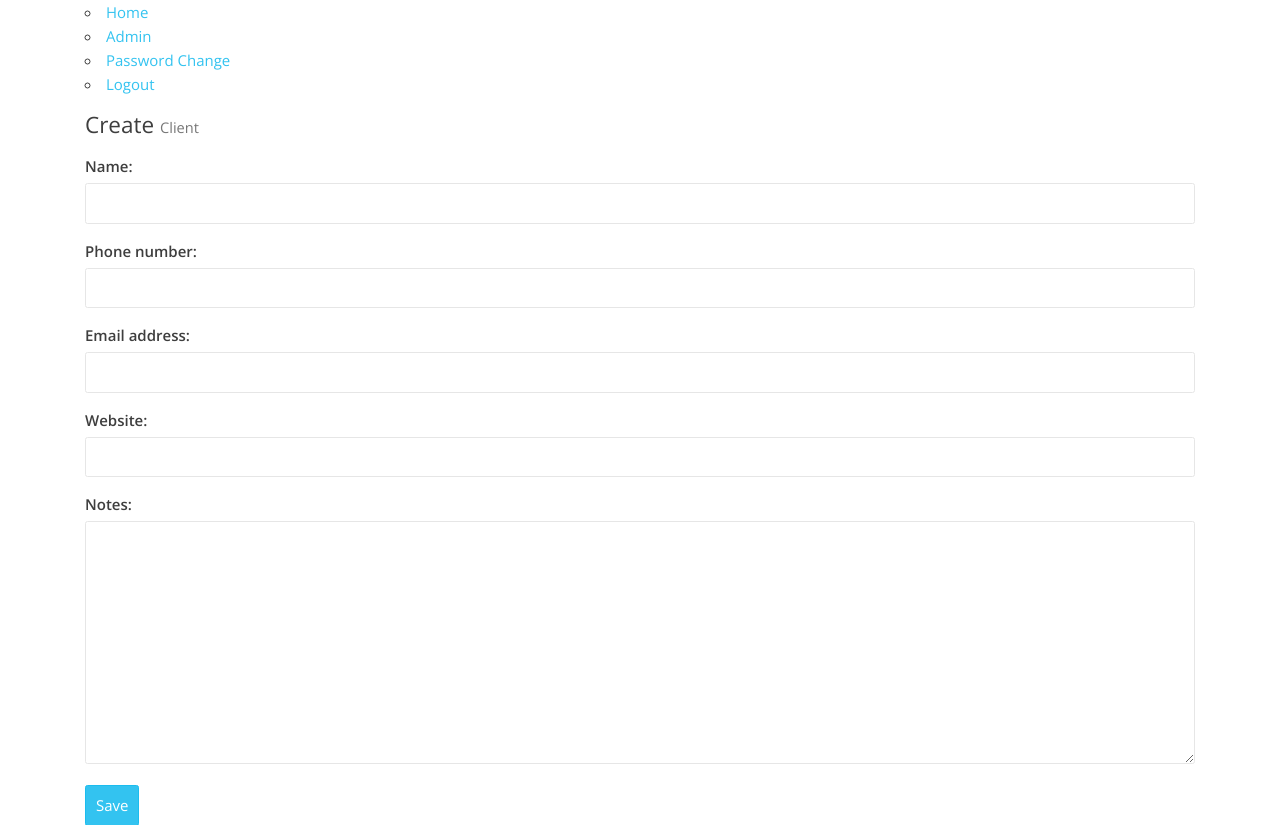
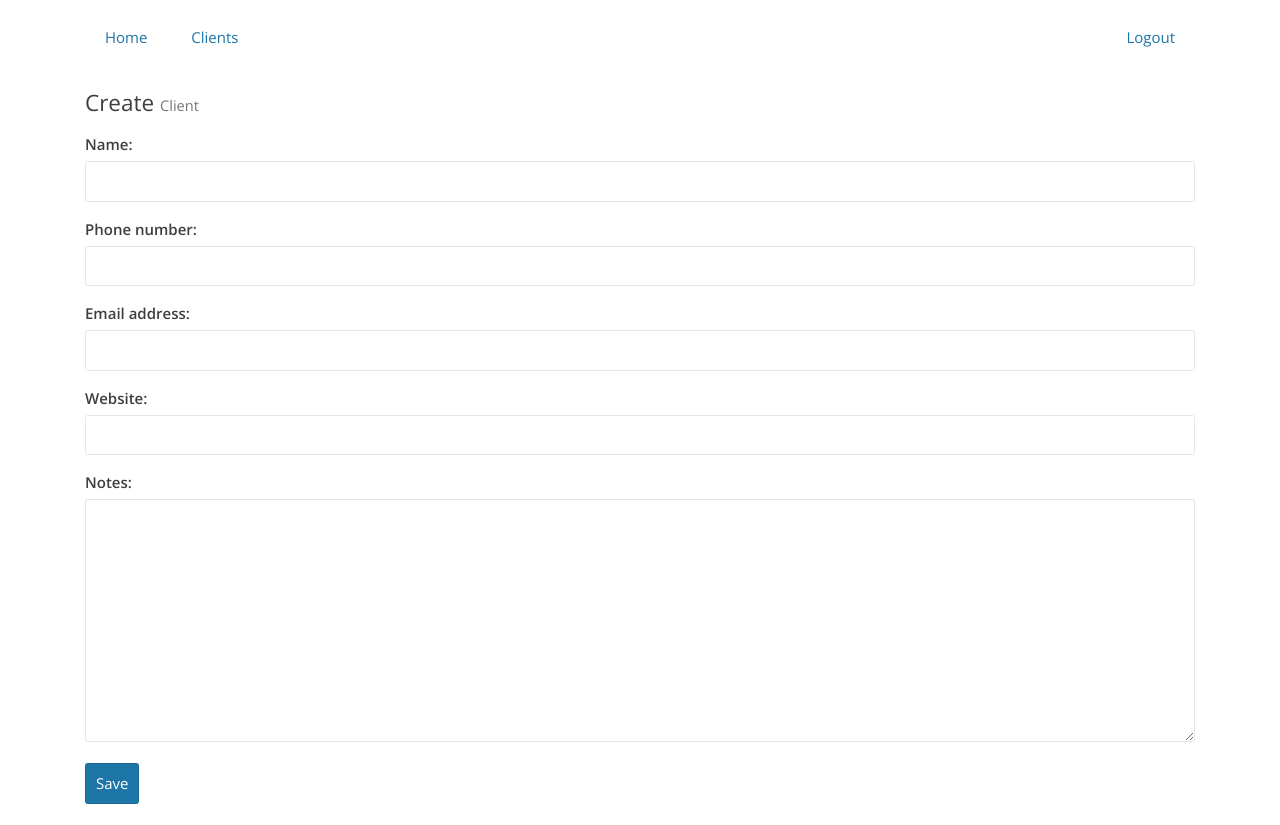
Before and after one commit to bigmassa/task-management, a Django app: page /wip/clients/create/ in a window 1280 px wide. Shown: the top 825 px of the page. After the commit the page ends 804 px from the top, so only its background shows below. Run offline with Django 3.2, Linux system fonts and the light colour scheme; the visitor is signed in with stand-in values (Sample User, id 1); parts of the project's set-up code (start-up, migrations or seed data) failed here and were passed over.

Commit message:
added header links

```diff
--- a/static/scss/_variables.scss
+++ b/static/scss/_variables.scss
@@ -6,5 +6,11 @@
 $code-font-family:              'Inconsolata', monospace;
 
 
+// Colours
+$colors: (
+        "primary":              rgb(30, 117, 168),
+);
+
+
 // forms
 $input-use-full-width:          true;
--- a/static/scss/karma.scss
+++ b/static/scss/karma.scss
@@ -10,6 +10,7 @@
 /* add your custom modules here */
 @import "fontello/css/fontello";
 @import "module/form";
+@import "module/header";
 
 /* karma-css utilities */
 @import "node_modules/karma-css/scss/utilities";
--- /dev/null
+++ b/static/scss/module/_header.scss
@@ -0,0 +1,21 @@
+// Header
+// -----------------------------------------
+
+header {
+  margin-bottom: $generic-margin-bottom;
+  padding: 1.5rem 0;
+}
+
+header .nav {
+  list-style-type: none;
+  margin: 0;
+
+  li {
+    display: inline-block;
+  }
+
+  li a {
+    display: block;
+    padding: 1rem 2rem;
+  }
+}
--- a/templates/partials/header.html
+++ b/templates/partials/header.html
@@ -1,19 +1,10 @@
 {% load i18n %}
 <header>
     <div class="container">
-        <ul>
-            <li>
-                <a href="/">{% trans 'Home' %}</a>
-            </li>
-            {% if user.is_authenticated %}
-                {% if user.is_staff %}
-                    <li><a href="{% url 'admin:index' %}">{% trans 'Admin' %}</a></li>
-                {% endif %}
-                <li><a href="{% url 'password_change' %}">{% trans 'Password Change' %}</a></li>
-                <li><a href="{% url 'logout' %}">{% trans 'Logout' %}</a></li>
-            {% else %}
-                <li><a href="{% url 'login' %}">{% trans 'Login' %}</a></li>
-            {% endif %}
+        <ul class="nav">
+            <li><a href="/">{% trans 'Home' %}</a></li>
+            <li><a href="{% url 'wip:client-list' %}">{% trans 'Clients' %}</a></li>
+            <li class="pull-right"><a href="{% url 'logout' %}">{% trans 'Logout' %}</a></li>
         </ul>
     </div>
 </header>
--- a/wip/templates/wip/client_confirm_delete.html
+++ b/wip/templates/wip/client_confirm_delete.html
@@ -20,7 +20,7 @@
             <form method="post" novalidate>
                 {% csrf_token %}
                 {{ form }}
-                <a class="button" href="{{ object.get_absolute_url }}">{% trans 'Cancel' %}</a>
+                <a class="button button-primary button-outline" href="{{ object.get_absolute_url }}">{% trans 'Cancel' %}</a>
                 <button class="button button-primary" type="submit">{% trans 'Delete' %}</button>
             </form>
             {% endif %}
```
Also changed, not shown: static/dist/css/karma.css (+36 -17 lines), static/dist/css/karma.min.css, 2 other files.
